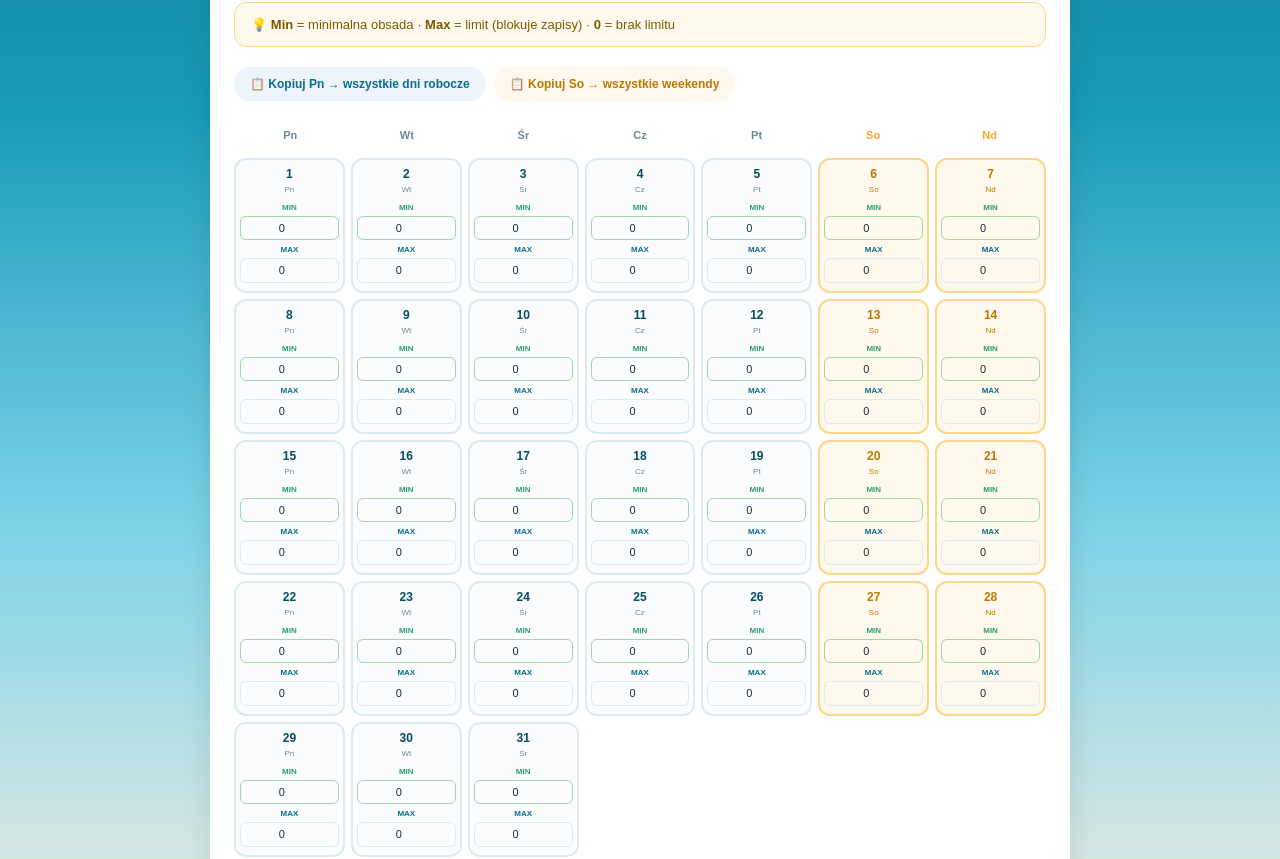
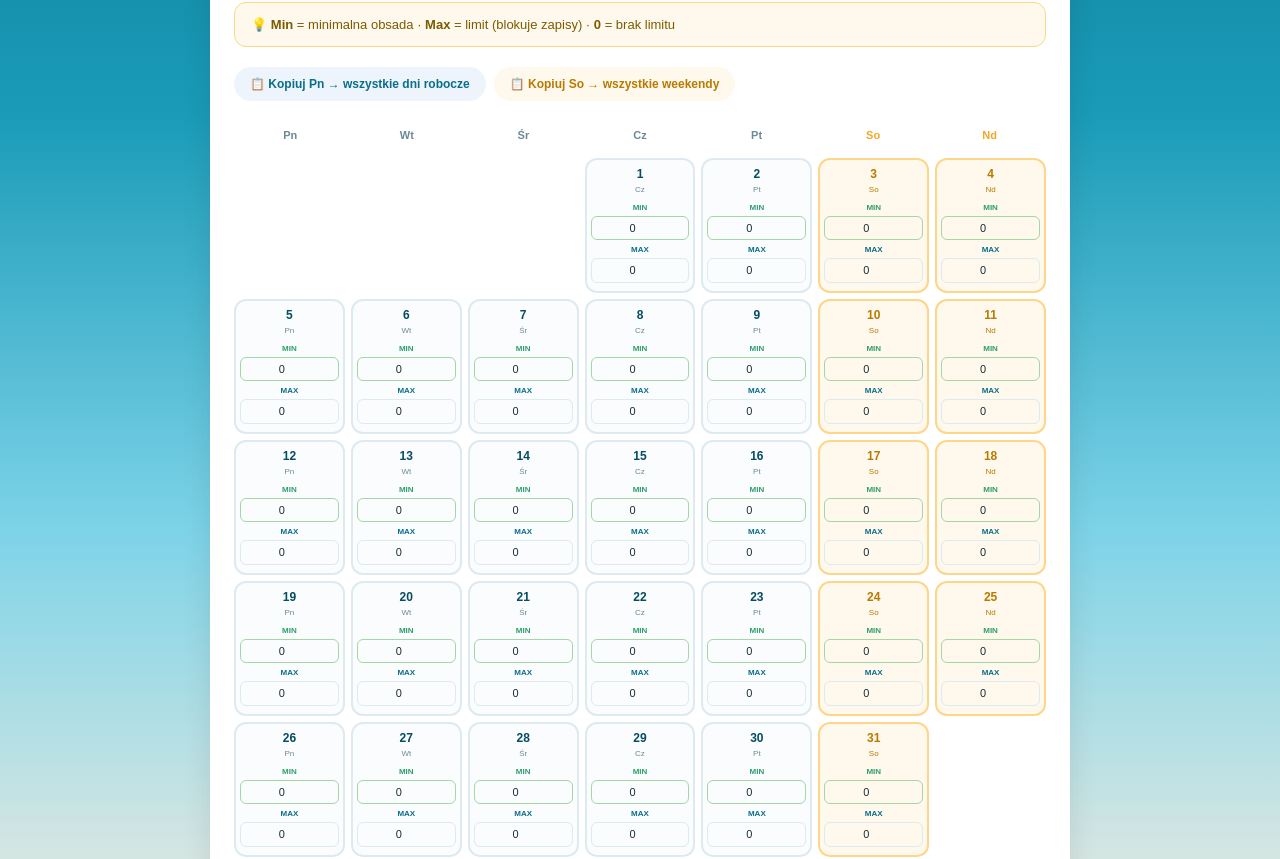
Before and after one commit to NorbertGajos/staffsync, a Next.js app: page /admin/settings in a window 1280 px wide. Shown: the part 416-1275 px from the top of the page. Built offline with nearby package versions, Linux system fonts and the light colour scheme; no server answers; the database is empty.

Commit message:
fix getDow dynamic + copy buttons

```diff
--- a/src/app/admin/settings/page.tsx
+++ b/src/app/admin/settings/page.tsx
@@ -5,14 +5,20 @@ import { useRouter } from 'next/navigation'
 import { createClient } from '@/lib/supabase'
 import { MONTHS } from '@/lib/types'
 
-const MONTH_START_DAYS = [0, 2, 5]
-const PL_DAYS = ['Pn','Wt','Śr','Cz','Pt','So','Nd']
+const PL_DAYS = ['Nd','Pn','Wt','Śr','Cz','Pt','So']
 
 function getDow(mi: number, day: number) {
-  return (MONTH_START_DAYS[mi] + day - 1) % 7
+  const m = MONTHS[mi]
+  return new Date(m.year, m.month - 1, day).getDay()
 }
 function isWeekend(mi: number, day: number) {
-  const d = getDow(mi, day); return d === 5 || d === 6
+  const d = getDow(mi, day)
+  return d === 0 || d === 6
+}
+function getMonthStartOffset(mi: number) {
+  const m = MONTHS[mi]
+  const dow = new Date(m.year, m.month - 1, 1).getDay()
+  return dow === 0 ? 6 : dow - 1
 }
 
 type Limits = Record<number, Record<string, { min: number, max: number }>>
@@ -90,8 +96,11 @@ export default function SettingsPage() {
 
   function copyWeekdayToAll() {
     const m = MONTHS[monthIdx]
+    // Znajdź pierwszy poniedziałek (getDay() === 1)
     const mondayLim = (() => {
-      for (let d = 1; d <= m.days; d++) { if (getDow(monthIdx, d) === 0) return getLimit(monthIdx, d, selectedStan) }
+      for (let d = 1; d <= m.days; d++) {
+        if (getDow(monthIdx, d) === 1) return getLimit(monthIdx, d, selectedStan)
+      }
       return { min: 0, max: 0 }
     })()
     setLimits(prev => {
@@ -106,8 +115,11 @@ export default function SettingsPage() {
 
   function copyWeekendToAll() {
     const m = MONTHS[monthIdx]
+    // Znajdź pierwszą sobotę (getDay() === 6)
     const satLim = (() => {
-      for (let d = 1; d <= m.days; d++) { if (getDow(monthIdx, d) === 5) return getLimit(monthIdx, d, selectedStan) }
+      for (let d = 1; d <= m.days; d++) {
+        if (getDow(monthIdx, d) === 6) return getLimit(monthIdx, d, selectedStan)
+      }
       return { min: 0, max: 0 }
     })()
     setLimits(prev => {
@@ -121,6 +133,7 @@ export default function SettingsPage() {
   }
 
   const m = MONTHS[monthIdx]
+  const PL_DAYS_HEADER = ['Pn','Wt','Śr','Cz','Pt','So','Nd']
 
   if (loading) return (
     <div style={{ minHeight:'100vh', background:'linear-gradient(180deg,#0a6e8a 0%,#7dd3e8 100%)', display:'flex', alignItems:'center', justifyContent:'center', color:'white', fontSize:'18px', fontFamily:'Arial' }}>
@@ -183,21 +196,23 @@ export default function SettingsPage() {
           </div>
 
           <div style={{ display:'grid', gridTemplateColumns:'repeat(7,1fr)', gap:'4px', marginBottom:'8px' }}>
-            {PL_DAYS.map((d,i) => (
+            {PL_DAYS_HEADER.map((d,i) => (
               <div key={i} style={{ textAlign:'center', fontSize:'11px', fontWeight:700, color: i>=5?'#f5a623':'#6b8a95', padding:'6px 0' }}>{d}</div>
             ))}
           </div>
 
           <div style={{ display:'grid', gridTemplateColumns:'repeat(7,1fr)', gap:'6px', marginBottom:'24px' }}>
-            {Array.from({ length: MONTH_START_DAYS[monthIdx] }, (_,i) => <div key={`e${i}`}/>)}
+            {Array.from({ length: getMonthStartOffset(monthIdx) }, (_,i) => <div key={`e${i}`}/>)}
             {Array.from({ length: m.days }, (_,i) => i+1).map(day => {
               const we = isWeekend(monthIdx, day)
               const lim = getLimit(monthIdx, day, selectedStan)
               const hasLimit = lim.min > 0 || lim.max > 0
+              const dow = getDow(monthIdx, day)
+              const dowLabel = PL_DAYS_HEADER[dow === 0 ? 6 : dow - 1]
               return (
                 <div key={day} style={{ borderRadius:'12px', border:`2px solid ${we?'#fdd68a':'#ddeaf0'}`, background: we?'#fff8ec':(hasLimit?'#f0faf5':'#fafcfd'), padding:'8px 4px', display:'flex', flexDirection:'column', alignItems:'center', gap:'4px' }}>
                   <div style={{ fontWeight:700, fontSize:'12px', color: we?'#b87a00':'#064d61', lineHeight:1 }}>{day}</div>
-                  <div style={{ fontSize:'8px', color: we?'#b87a00':'#6b8a95', marginBottom:'2px' }}>{PL_DAYS[getDow(monthIdx,day)]}</div>
+                  <div style={{ fontSize:'8px', color: we?'#b87a00':'#6b8a95', marginBottom:'2px' }}>{dowLabel}</div>
                   <div style={{ width:'100%' }}>
                     <div style={{ fontSize:'8px', color:'#2d9e6b', fontWeight:600, textAlign:'center', marginBottom:'1px' }}>MIN</div>
                     <input type="number" min="0" value={lim.min} onChange={e=>setLimit(monthIdx, day, selectedStan, 'min', e.target.value)}
```
